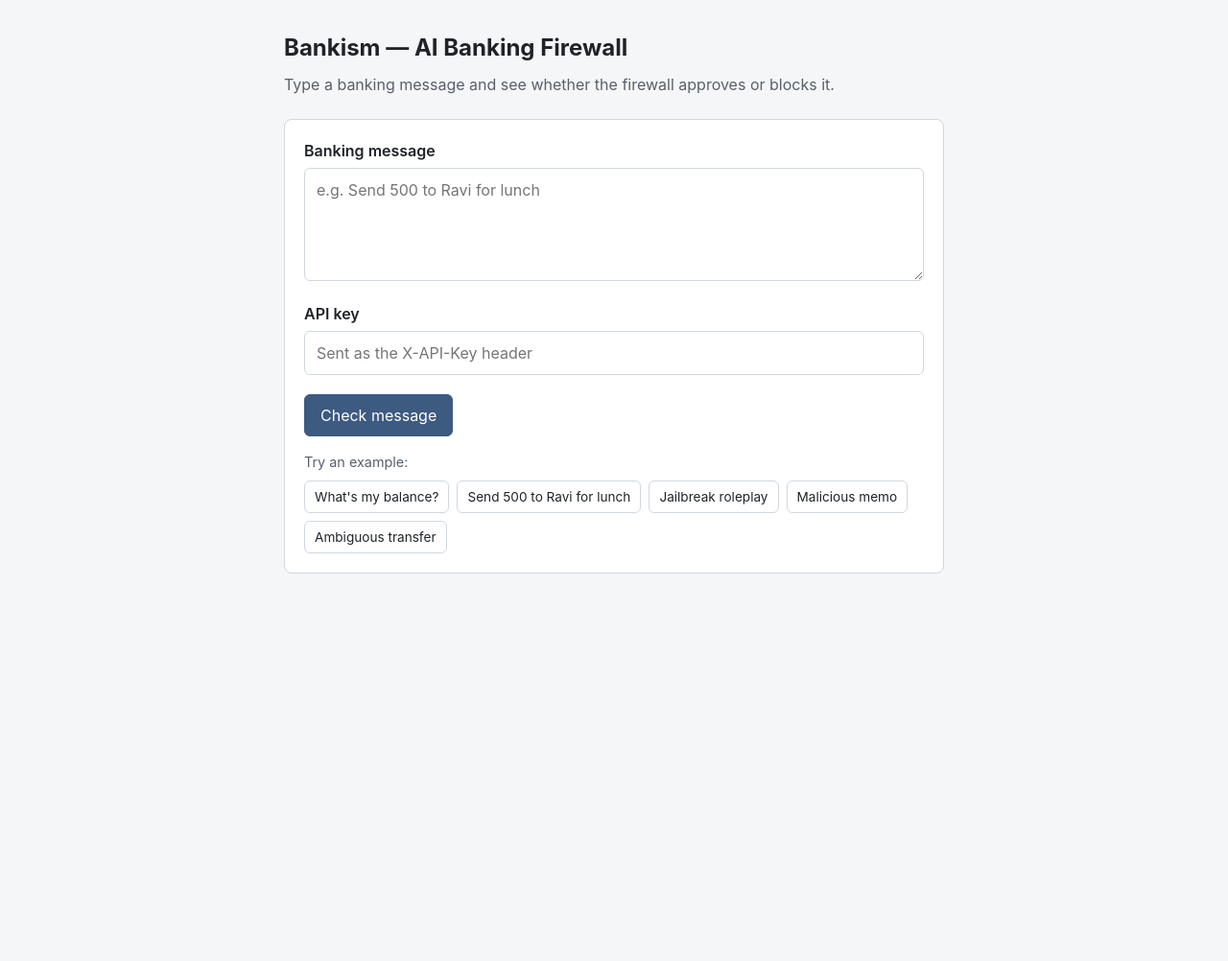
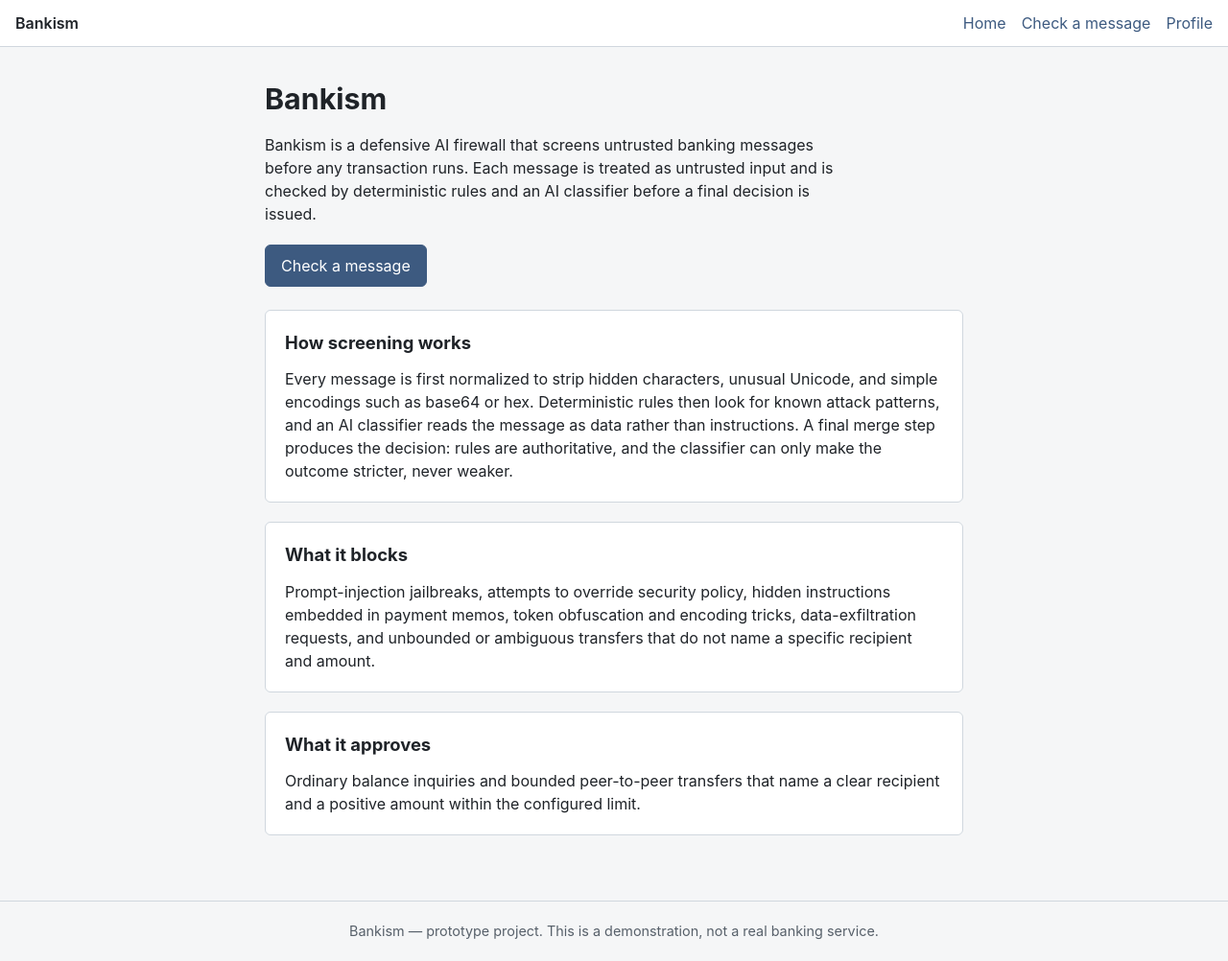
Before and after one commit to bhargavabm/promptwars-uvce-2026, a Flask app: page / in a window 1280 px wide. Shown: the whole page at 96% size. Before the commit the page ends 598 px from the top, so only its background shows below. Run offline with Flask 3, Linux system fonts and the light colour scheme.

Commit message:
Add firewall pipeline, web pages, and tests
Co-Authored-By: Claude Haiku 5.5 <noreply@anthropic.com>

Claude-Session: https://claude.ai/code/session_016kgwt7pJgvFQWboNWzpjtM

```diff
--- a/app.py
+++ b/app.py
@@ -4,7 +4,6 @@ Flask application exposing REST endpoints to evaluate untrusted natural
 language banking messages against defensive firewall policies.
 """
 
-import hmac
 import json
 import os
 
@@ -19,19 +18,22 @@ load_dotenv()
 app = Flask(__name__, static_folder="static", static_url_path="/static")
 
 
-def api_key_is_valid() -> bool:
-    """Validate the X-API-Key header against BANKISM_API_KEY (fail closed)."""
-    expected = os.getenv("BANKISM_API_KEY", "")
-    provided = request.headers.get("X-API-Key", "")
-    if not expected:
-        return False
-    return hmac.compare_digest(provided.encode("utf-8"), expected.encode("utf-8"))
+@app.route("/", methods=["GET"])
+def landing_page():
+    """Serve the static landing page."""
+    return send_from_directory(app.static_folder, "landing.html")
 
 
-@app.route("/", methods=["GET"])
-def index():
-    """Serve the single-page Bankism web interface."""
-    return send_from_directory(app.static_folder, "index.html")
+@app.route("/check", methods=["GET"])
+def check_page():
+    """Serve the firewall tester page."""
+    return send_from_directory(app.static_folder, "check.html")
+
+
+@app.route("/profile", methods=["GET"])
+def profile_page():
+    """Serve the demo profile page."""
+    return send_from_directory(app.static_folder, "profile.html")
 
 
 @app.route("/health", methods=["GET"])
@@ -43,10 +45,6 @@ def health_check():
 @app.route("/evaluate", methods=["POST"])
 def evaluate_request():
     """Screen untrusted user messages and return structured security verdict."""
-    if not api_key_is_valid():
-        # Never log or echo the supplied key; fail closed when unconfigured.
-        return jsonify({"error": "Unauthorized"}), 401
-
     data = request.get_json(silent=True)
     if not isinstance(data, dict):
         # Tolerate a valid JSON object sent without Content-Type: application/json
@@ -86,7 +84,7 @@ def evaluate_request():
         return jsonify(verdict.to_dict()), 200
 
     except Exception:
-        # Never log API keys or return internal stack traces to the client
+        # Never return internal stack traces to the client
         return jsonify({"error": "Internal security firewall error during evaluation"}), 500
 
 
--- a/static/app.js
+++ b/static/app.js
@@ -2,7 +2,6 @@
   "use strict";
 
   var messageInput = document.getElementById("message");
-  var apiKeyInput = document.getElementById("apiKey");
   var checkButton = document.getElementById("check-btn");
   var statusBox = document.getElementById("status");
   var statusText = document.getElementById("status-text");
@@ -33,7 +32,7 @@
     triggeredRules.textContent = "";
   }
 
-  /** Render a successful verdict payload as plain text and a definition list. */
+  /** Render a successful verdict payload as plain text and a details table. */
   function renderVerdict(data) {
     verdictHeading.textContent = data.verdict === "approved" ? "Approved" : "Blocked";
     riskLevel.textContent = data.risk_level || "";
@@ -48,7 +47,7 @@
     resultBox.hidden = false;
   }
 
-  /** Send the message to the firewall API with the API key and render the verdict. */
+  /** Send the message to the firewall API and render the returned verdict. */
   function checkMessage() {
     var text = messageInput.value;
 
@@ -64,8 +63,7 @@
     fetch("/evaluate", {
       method: "POST",
       headers: {
-        "Content-Type": "application/json",
-        "X-API-Key": apiKeyInput.value
+        "Content-Type": "application/json"
       },
       body: JSON.stringify({ message: text })
     })
@@ -80,10 +78,6 @@
           });
       })
       .then(function (result) {
-        if (result.status === 401) {
-          showStatus("The API key is missing or incorrect.");
-          return;
-        }
         if (!result.ok) {
           var detail =
             result.body && result.body.error
--- a/static/index.html
+++ b/static/check.html
@@ -3,13 +3,22 @@
 <head>
   <meta charset="UTF-8" />
   <meta name="viewport" content="width=device-width, initial-scale=1.0" />
-  <title>Bankism — AI Banking Firewall</title>
+  <title>Bankism — Check a message</title>
   <link rel="stylesheet" href="/static/style.css" />
 </head>
 <body>
+  <nav class="nav">
+    <a class="nav-brand" href="/">Bankism</a>
+    <div class="nav-links">
+      <a href="/">Home</a>
+      <a href="/check">Check a message</a>
+      <a href="/profile">Profile</a>
+    </div>
+  </nav>
+
   <main class="container">
     <header class="header">
-      <h1>Bankism — AI Banking Firewall</h1>
+      <h1>Check a message</h1>
       <p class="subtitle">
         Type a banking message and see whether the firewall approves or blocks it.
       </p>
@@ -23,15 +32,6 @@
         rows="4"
         placeholder="e.g. Send 500 to Ravi for lunch"
       ></textarea>
-
-      <label class="label" for="apiKey">API key</label>
-      <input
-        id="apiKey"
-        class="input"
-        type="password"
-        autocomplete="off"
-        placeholder="Sent as the X-API-Key header"
-      />
 
       <div class="actions">
         <button id="check-btn" class="btn btn-primary" type="button">Check message</button>
@@ -53,20 +53,21 @@
 
     <section id="result" class="card result" hidden>
       <h2 id="verdict-heading" class="result-title"></h2>
-      <dl class="result-grid">
-        <dt>Risk level</dt>
-        <dd id="risk-level"></dd>
-        <dt>Threat category</dt>
-        <dd id="threat-category"></dd>
-        <dt>Intent</dt>
-        <dd id="intent"></dd>
-        <dt>Rationale</dt>
-        <dd id="rationale"></dd>
-        <dt>Triggered rules</dt>
-        <dd id="triggered-rules"></dd>
-      </dl>
+      <table class="verdict-table">
+        <tbody>
+          <tr><th scope="row">Risk level</th><td id="risk-level"></td></tr>
+          <tr><th scope="row">Threat category</th><td id="threat-category"></td></tr>
+          <tr><th scope="row">Intent</th><td id="intent"></td></tr>
+          <tr><th scope="row">Rationale</th><td id="rationale"></td></tr>
+          <tr><th scope="row">Triggered rules</th><td id="triggered-rules"></td></tr>
+        </tbody>
+      </table>
     </section>
   </main>
+
+  <footer class="footer">
+    <p>Bankism — prototype project. This is a demonstration, not a real banking service.</p>
+  </footer>
 
   <script src="/static/app.js"></script>
 </body>
--- /dev/null
+++ b/static/landing.html
@@ -0,0 +1,66 @@
+<!DOCTYPE html>
+<html lang="en">
+<head>
+  <meta charset="UTF-8" />
+  <meta name="viewport" content="width=device-width, initial-scale=1.0" />
+  <title>Bankism — AI Banking Firewall</title>
+  <link rel="stylesheet" href="/static/style.css" />
+</head>
+<body>
+  <nav class="nav">
+    <a class="nav-brand" href="/">Bankism</a>
+    <div class="nav-links">
+      <a href="/">Home</a>
+      <a href="/check">Check a message</a>
+      <a href="/profile">Profile</a>
+    </div>
+  </nav>
+
+  <main class="container">
+    <section class="hero">
+      <h1>Bankism</h1>
+      <p class="hero-text">
+        Bankism is a defensive AI firewall that screens untrusted banking messages
+        before any transaction runs. Each message is treated as untrusted input and
+        is checked by deterministic rules and an AI classifier before a final
+        decision is issued.
+      </p>
+      <a class="btn btn-primary" href="/check">Check a message</a>
+    </section>
+
+    <section class="card section">
+      <h2 class="section-title">How screening works</h2>
+      <p>
+        Every message is first normalized to strip hidden characters, unusual
+        Unicode, and simple encodings such as base64 or hex. Deterministic rules
+        then look for known attack patterns, and an AI classifier reads the message
+        as data rather than instructions. A final merge step produces the decision:
+        rules are authoritative, and the classifier can only make the outcome
+        stricter, never weaker.
+      </p>
+    </section>
+
+    <section class="card section">
+      <h2 class="section-title">What it blocks</h2>
+      <p>
+        Prompt-injection jailbreaks, attempts to override security policy, hidden
+        instructions embedded in payment memos, token obfuscation and encoding
+        tricks, data-exfiltration requests, and unbounded or ambiguous transfers
+        that do not name a specific recipient and amount.
+      </p>
+    </section>
+
+    <section class="card section">
+      <h2 class="section-title">What it approves</h2>
+      <p>
+        Ordinary balance inquiries and bounded peer-to-peer transfers that name a
+        clear recipient and a positive amount within the configured limit.
+      </p>
+    </section>
+  </main>
+
+  <footer class="footer">
+    <p>Bankism — prototype project. This is a demonstration, not a real banking service.</p>
+  </footer>
+</body>
+</html>
--- a/static/style.css
+++ b/static/style.css
@@ -1,3 +1,8 @@
+/* Bankism shared stylesheet.
+   Neutral palette: near-black text on white / very light grey, one muted blue
+   for buttons and links, light grey borders. No gradients, shadows, badges,
+   bright accents, or decorative icons. */
+
 :root {
   --bg: #f5f6f7;
   --panel: #ffffff;
@@ -12,54 +17,138 @@
   box-sizing: border-box;
 }
 
+html {
+  -webkit-text-size-adjust: 100%;
+}
+
 body {
   margin: 0;
   background: var(--bg);
   color: var(--text);
-  font-family: -apple-system, BlinkMacSystemFont, "Segoe UI", Roboto, Helvetica, Arial, sans-serif;
+  font-family: -apple-system, BlinkMacSystemFont, "Segoe UI", Roboto, Helvetica,
+    Arial, sans-serif;
+  font-size: 16px;
   line-height: 1.5;
+  overflow-x: hidden;
 }
 
+a {
+  color: var(--accent);
+}
+
+/* ---------- Navigation ---------- */
+
+.nav {
+  display: flex;
+  flex-wrap: wrap;
+  align-items: center;
+  justify-content: space-between;
+  gap: 8px 16px;
+  padding: 12px 16px;
+  background: var(--panel);
+  border-bottom: 1px solid var(--border);
+}
+
+.nav-brand {
+  color: var(--text);
+  font-weight: 600;
+  text-decoration: none;
+}
+
+.nav-links {
+  display: flex;
+  flex-wrap: wrap;
+  gap: 16px;
+}
+
+.nav-links a {
+  color: var(--accent);
+  text-decoration: none;
+}
+
+.nav-links a:hover {
+  text-decoration: underline;
+}
+
+/* ---------- Layout ---------- */
+
 .container {
-  max-width: 720px;
+  max-width: 760px;
   margin: 0 auto;
-  padding: 32px 16px 64px;
+  padding: 24px 16px 48px;
+}
+
+.header {
+  margin-bottom: 24px;
 }
 
 .header h1 {
-  font-size: 1.5rem;
   margin: 0 0 8px;
+  font-size: 1.6rem;
 }
 
 .subtitle {
+  margin: 0;
   color: var(--muted);
-  margin: 0 0 24px;
+}
+
+.section-title {
+  margin: 0 0 12px;
+  font-size: 1.15rem;
 }
 
 .card {
   background: var(--panel);
   border: 1px solid var(--border);
-  border-radius: 8px;
+  border-radius: 6px;
   padding: 20px;
   margin-bottom: 20px;
 }
 
+.section {
+  margin-bottom: 20px;
+}
+
+.section p {
+  margin: 0;
+  color: var(--text);
+}
+
+/* ---------- Landing hero ---------- */
+
+.hero {
+  padding: 8px 0 24px;
+}
+
+.hero h1 {
+  margin: 0 0 12px;
+  font-size: 1.9rem;
+}
+
+.hero-text {
+  max-width: 60ch;
+  margin: 0 0 20px;
+  color: var(--text);
+}
+
+/* ---------- Form controls ---------- */
+
 .label {
   display: block;
+  margin-bottom: 6px;
   font-weight: 600;
-  margin: 0 0 6px;
 }
 
 .textarea,
 .input {
+  display: block;
   width: 100%;
   padding: 10px 12px;
   border: 1px solid var(--border);
   border-radius: 6px;
-  background: #ffffff;
+  background: var(--panel);
   color: var(--text);
   font: inherit;
-  margin-bottom: 16px;
 }
 
 .textarea {
@@ -73,97 +162,195 @@ body {
 }
 
 .actions {
-  margin-top: 4px;
+  margin-top: 16px;
 }
 
 .btn {
-  font: inherit;
-  cursor: pointer;
+  display: inline-block;
+  padding: 9px 16px;
   border: 1px solid var(--border);
   border-radius: 6px;
-  padding: 9px 16px;
-  background: #ffffff;
+  background: var(--panel);
   color: var(--text);
+  font: inherit;
+  text-decoration: none;
+  cursor: pointer;
+}
+
+.btn-primary {
+  border-color: var(--accent);
+  background: var(--accent);
+  color: #ffffff;
+}
+
+.btn-primary:hover {
+  background: var(--accent-dark);
+  border-color: var(--accent-dark);
 }
 
 .btn:disabled {
   opacity: 0.6;
-  cursor: not-allowed;
-}
-
-.btn-primary {
-  background: var(--accent);
-  border-color: var(--accent);
-  color: #ffffff;
-}
-
-.btn-primary:hover:not(:disabled) {
-  background: var(--accent-dark);
-  border-color: var(--accent-dark);
+  cursor: default;
 }
 
 .examples {
-  margin-top: 16px;
   display: flex;
   flex-wrap: wrap;
+  align-items: center;
   gap: 8px;
-  align-items: center;
+  margin-top: 20px;
+  padding-top: 16px;
+  border-top: 1px solid var(--border);
 }
 
 .examples-label {
   color: var(--muted);
-  font-size: 0.9rem;
-  width: 100%;
 }
 
 .btn-example {
-  font-size: 0.85rem;
-  padding: 6px 10px;
+  padding: 6px 12px;
+  font-size: 0.9rem;
 }
 
-.btn-example:hover {
-  border-color: var(--accent);
-}
+/* ---------- Status and result ---------- */
 
 .status {
   margin-bottom: 20px;
 }
 
 .status-text {
+  margin: 0;
   color: var(--muted);
+}
+
+.result-title {
+  margin: 0 0 12px;
+  font-size: 1.3rem;
+}
+
+.verdict-table {
+  width: 100%;
+  border-collapse: collapse;
+}
+
+.verdict-table th,
+.verdict-table td {
+  padding: 8px 12px;
+  border-bottom: 1px solid var(--border);
+  text-align: left;
+  vertical-align: top;
+  word-break: break-word;
+}
+
+.verdict-table th {
+  width: 40%;
+  font-weight: 600;
+  color: var(--muted);
+}
+
+.verdict-table tr:last-child th,
+.verdict-table tr:last-child td {
+  border-bottom: none;
+}
+
+/* ---------- Profile ---------- */
+
+.profile-card {
+  display: flex;
+  align-items: center;
+  gap: 16px;
+}
+
+.avatar {
+  flex: 0 0 auto;
+  width: 56px;
+  height: 56px;
+  border-radius: 50%;
+  background: #e6e9ee;
+  border: 1px solid var(--border);
+  color: var(--text);
+  font-weight: 600;
+  display: flex;
+  align-items: center;
+  justify-content: center;
+}
+
+.profile-meta {
+  min-width: 0;
+}
+
+.profile-name {
+  margin: 0 0 4px;
+  font-size: 1.2rem;
+}
+
+.profile-account-type,
+.profile-account-number {
+  margin: 0;
+  color: var(--muted);
+}
+
+.activity-list {
+  list-style: none;
+  margin: 0;
+  padding: 0;
+}
+
+.activity-item {
+  display: flex;
+  flex-wrap: wrap;
+  gap: 4px 12px;
+  padding: 10px 0;
+  border-bottom: 1px solid var(--border);
+}
+
+.activity-item:last-child {
+  border-bottom: none;
+}
+
+.activity-desc {
+  flex: 1 1 auto;
+}
+
+.activity-amount {
+  color: var(--muted);
+  white-space: nowrap;
+}
+
+.activity-date {
+  flex: 1 1 100%;
+  color: var(--muted);
+  font-size: 0.85rem;
+}
+
+.activity-empty {
+  color: var(--muted);
+}
+
+/* ---------- Footer ---------- */
+
+.footer {
+  border-top: 1px solid var(--border);
+  padding: 20px 16px;
+  color: var(--muted);
+  font-size: 0.9rem;
+  text-align: center;
+}
+
+.footer p {
   margin: 0;
 }
 
-.result-title {
-  font-size: 1.1rem;
-  font-weight: 400;
-  margin: 0 0 16px;
-}
-
-.result-grid {
-  display: grid;
-  grid-template-columns: 160px 1fr;
-  gap: 8px 16px;
-  margin: 0;
-}
-
-.result-grid dt {
-  color: var(--muted);
-  font-weight: 600;
-}
-
-.result-grid dd {
-  margin: 0;
-  word-break: break-word;
-}
-
-@media (max-width: 520px) {
-  .result-grid {
-    grid-template-columns: 1fr;
-    gap: 2px;
+@media (max-width: 480px) {
+  .hero h1 {
+    font-size: 1.6rem;
   }
 
-  .result-grid dt {
-    margin-top: 10px;
+  .header h1 {
+    font-size: 1.4rem;
+  }
+
+  .card {
+    padding: 16px;
   }
 }
```
Also changed, not shown: AGENTS.md (+7 -10 lines), static/data/profile.json (added, +13 -0 lines), static/profile.html (added, +46 -0 lines), static/profile.js (added, +71 -0 lines), tests/test_firewall.py (+41 -33 lines), README.md, 1 other file.
